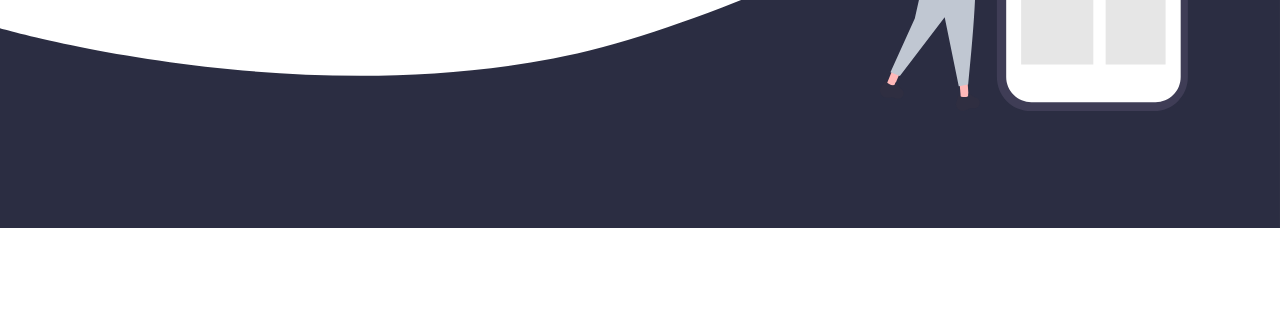
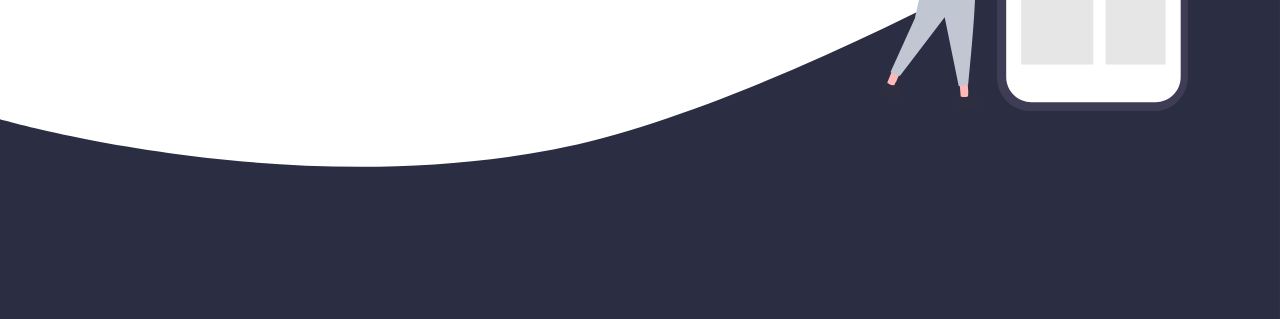
Before and after one commit to incmak/incmak.github.io, a plain HTML site: page index.html in a window 1280 px wide. Shown: the part 481-800 px from the top of the page. Drawn offline with Linux system fonts and the light colour scheme.

Commit message:
reverted hero bg to absolute instead of fixed

```diff
--- a/style.css
+++ b/style.css
@@ -136,12 +136,12 @@ a.btn.cyan:hover{
 /* Header and Polygons */
 
 .hero-bg {
-    position: fixed;
+    position: absolute;
     left: 0;
     width: 100%;
     z-index: -1;
     bottom: 0;
-    top: 200px;
+
 }
 
 .hero-container .polygon1 {
```
